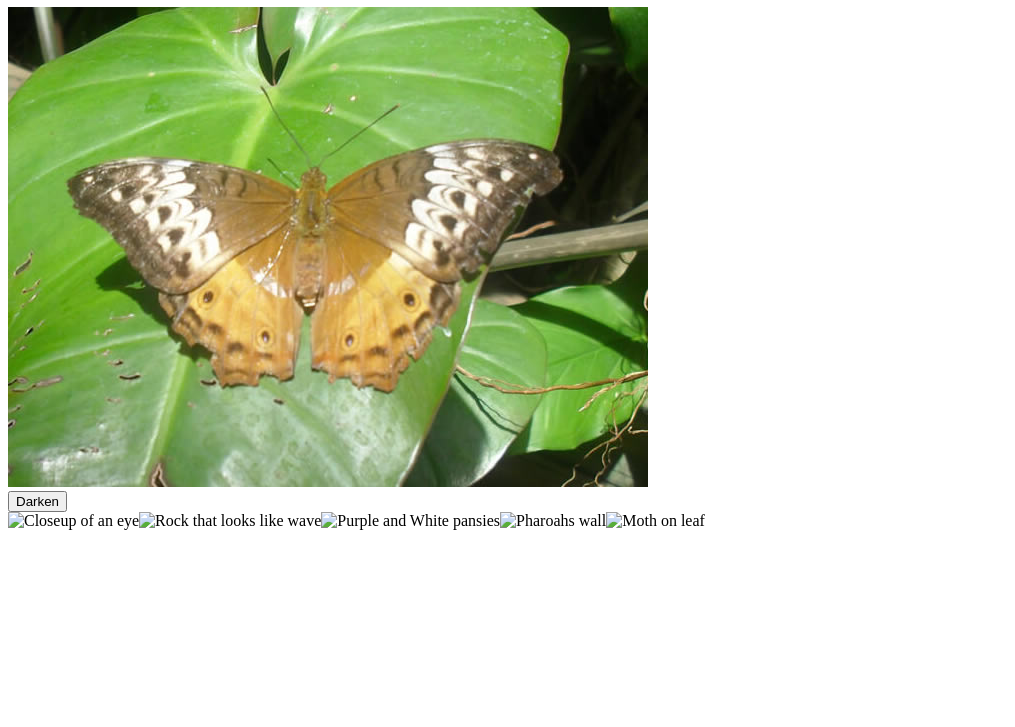
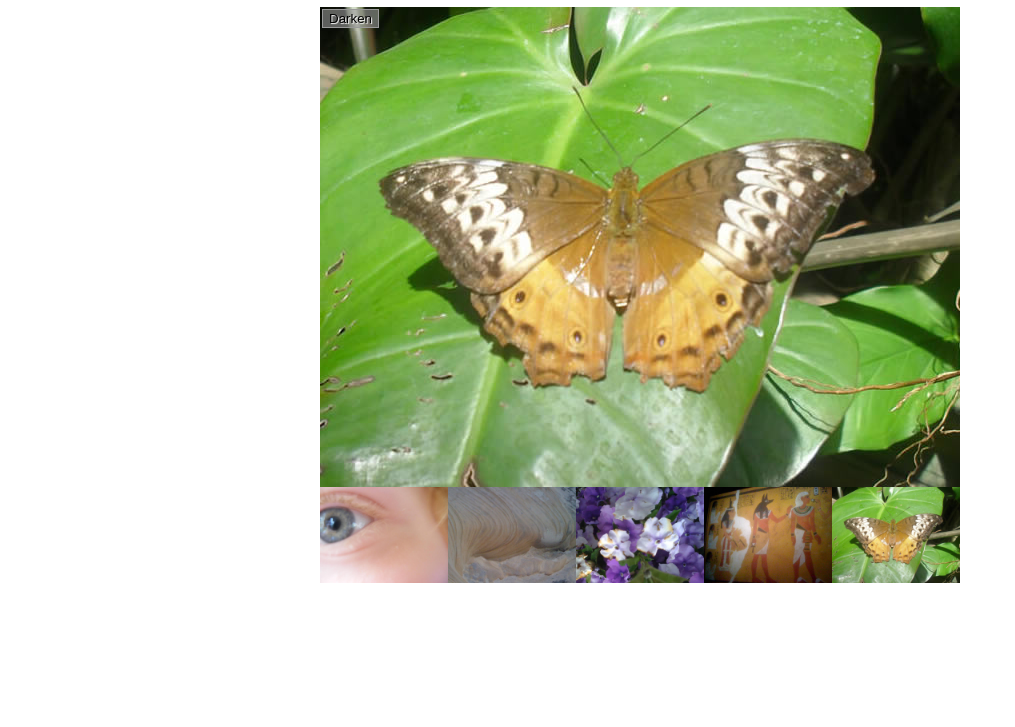
Before and after one commit to shirazkhan050704/shirazkhan050704.github.io, a plain HTML site: page lab4/Part2/index.html in a window 1280 px wide. Shown: the part 73-800 px from the top of the page, without its empty margins (0-1015 px from the left). Drawn offline with Linux system fonts and the light colour scheme.

Commit message:
added finshing touches
added finishing touches in both html and main js

```diff
--- a/lab4/Part2/index.html
+++ b/lab4/Part2/index.html
@@ -2,7 +2,7 @@
 <html lang="en-us">
   <head>
     <meta charset="utf-8">
-
+    <meta name="viewport" content="width=device-width">
     <title>Image gallery</title>
 
     <link rel="stylesheet" href="style.css">
@@ -13,7 +13,7 @@
     <h1>Image gallery example</h1>
 
     <div class="full-img">
-      <img class="displayed-img" src="images/pic5.jpg" alt="Moth on leaf">
+      <img class="displayed-img" src="images/pic5.jpg" alt="Moth of leaf">
       <div class="overlay"></div>
       <button class="dark">Darken</button>
     </div>
--- a/lab4/Part2/main.js
+++ b/lab4/Part2/main.js
@@ -20,7 +20,7 @@ const alts = {
 /* Looping through images */
 for(const image of images) {
     const newImage = document.createElement('img');
-    newImage.setAttribute('src', 'images/${image}');
+    newImage.setAttribute('src', `images/${image}`);
     newImage.setAttribute('alt', alts[image]);
     thumbBar.appendChild(newImage);
     newImage.addEventListener('click', e => {
--- a/lab4/Part2/style.css
+++ b/lab4/Part2/style.css
@@ -0,0 +1,43 @@
+h1 {
+    font-family: helvetica, arial, sans-serif;
+    text-align: center;
+  }
+
+  body {
+    width: 640px;
+    margin: 0 auto;
+  }
+
+  .full-img {
+    position: relative;
+    display: block;
+    width: 640px;
+    height: 480px;
+  }
+
+  .overlay {
+    position: absolute;
+    top: 0;
+    left: 0;
+    width: 640px;
+    height: 480px;
+    background-color: rgba(0,0,0,0);
+  }
+
+  button {
+    border: 0;
+    background: rgba(150,150,150,0.6);
+    text-shadow: 1px 1px 1px white;
+    border: 1px solid #999;
+    position: absolute;
+    cursor: pointer;
+    top: 2px;
+    left: 2px;
+  }
+
+  .thumb-bar img {
+    display: block;
+    width: 20%;
+    float: left;
+    cursor: pointer;
+  }
```
